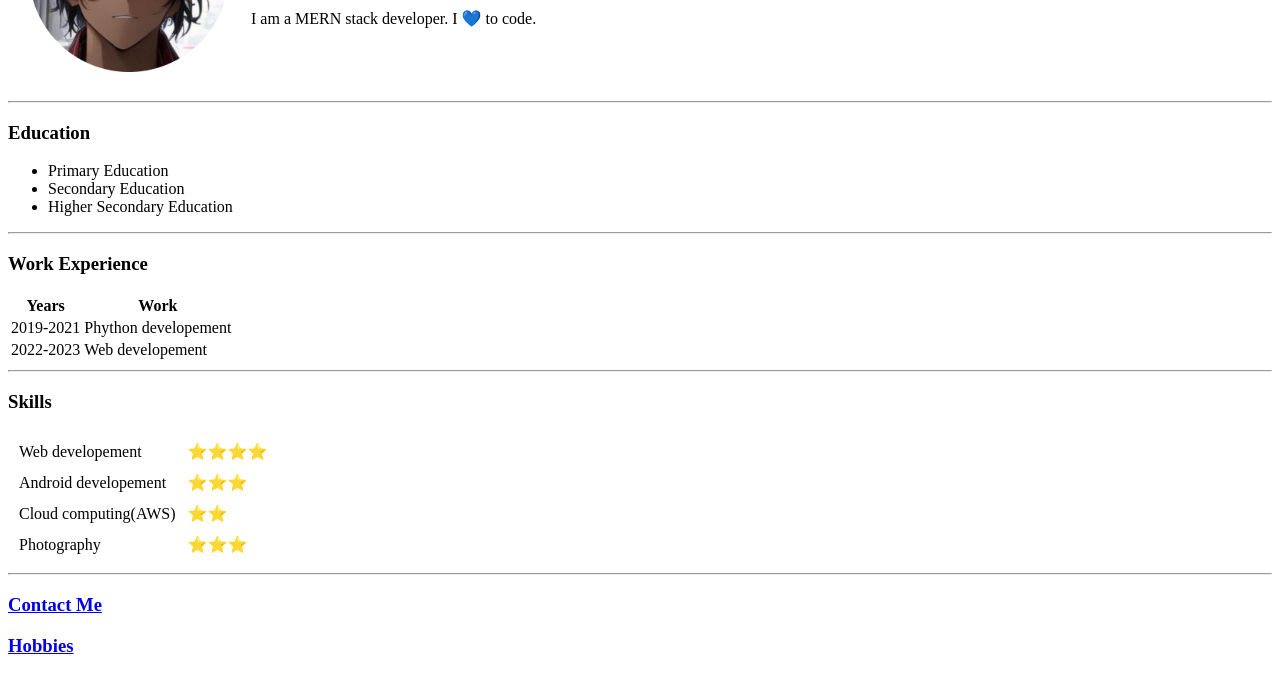
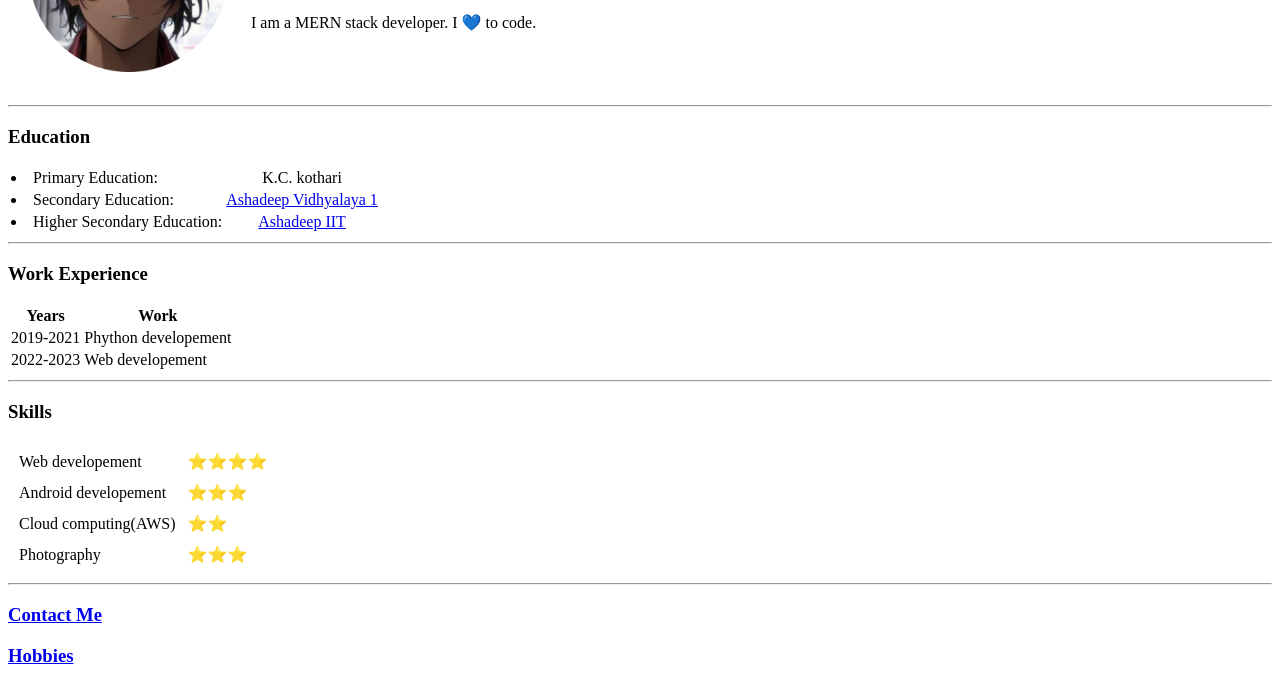
Before and after one commit to AJ0070/CV, a plain HTML site: page index.html in a window 1280 px wide. Shown: the part 157-842 px from the top of the page. Drawn offline with Linux system fonts and the light colour scheme.

Commit message:
Update index.html

```diff
--- a/index.html
+++ b/index.html
@@ -1,3 +1,4 @@
+<!DOCTYPE html>
 <head>
     <meta charset="UTF-8">
 
@@ -15,11 +16,11 @@
     </table>
     <hr>
     <h3>Education</h3>
-    <ul>
-        <li>Primary Education</li>
-        <li>Secondary Education</li>
-        <li>Higher Secondary Education</li>
-    </ul>
+    <table><ul>
+        <tr><td><li>Primary Education:</li></td><td align="center">K.C. kothari</td> </tr>
+        <tr><td><li>Secondary Education:</li></td><td align="center"><a href="https://ashadeep.co.in/Site/Default.aspx">Ashadeep Vidhyalaya 1</a> </td> </tr>
+        <tr><td><li>Higher Secondary Education:</li></td><td align="center"> <a href="https://iit.ashadeep.co.in/Site/Default.aspx">Ashadeep IIT</a></td> </tr>
+    </ul></table>
     <hr>
     <h3> Work Experience </h3>
         <table border="0">
```
